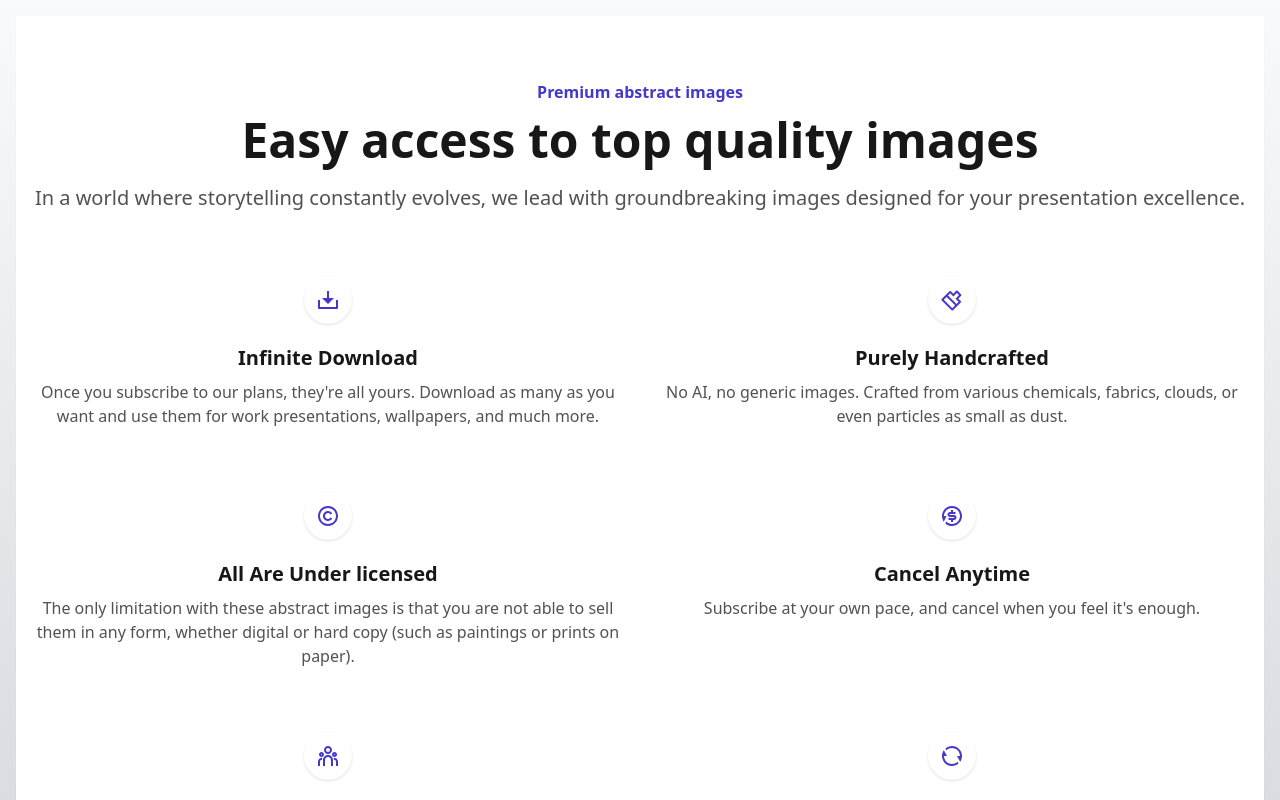
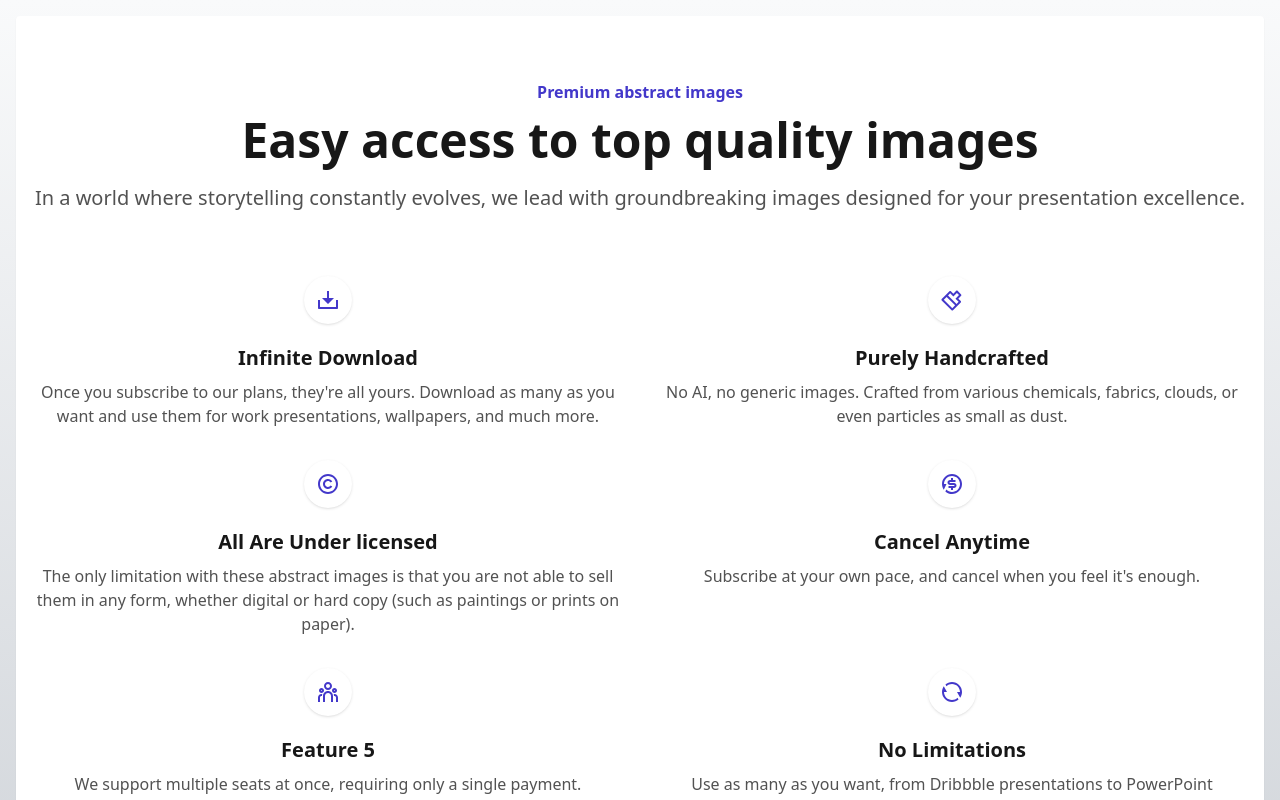
Before and after one commit to CodyJPerry/features-section-grid, a Next.js app: page / in a window 1280 px wide. Shown: the top 800 px of the page. Built offline with nearby package versions, Linux system fonts and the light colour scheme.

Commit message:
Fix gap spacing

```diff
--- a/app/page.tsx
+++ b/app/page.tsx
@@ -22,12 +22,9 @@
         </p>
       </section>
       {/* Map over the features collection to display each feature */}
-      <section className='grid grid-cols-1 md:grid-cols-2 md:gap-8'>
+      <section className='grid grid-cols-1 md:grid-cols-2 gap-8'>
         {features.map(({ id, icon, title, description }) => (
-          <div
-            key={id}
-            className='flex flex-col items-center text-center mb-8 last:mb-0'
-          >
+          <div key={id} className='flex flex-col items-center text-center'>
             <span className='h-12 w-12 bg-white rounded-full shadow flex items-center justify-center p-3 mb-5'>
               {icon}
             </span>
```
